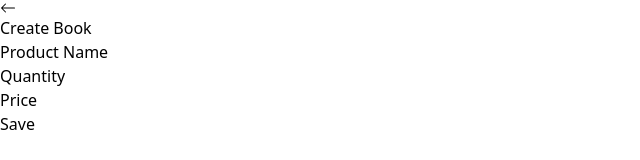
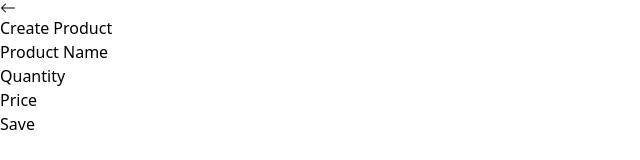
Before and after one commit to danurag1906/stock_management_frontend, a React (Vite) app: page /products/create in a window 1280 px wide. Shown: the top 160 px of the page, without its empty margins (0-640 px from the left). Built offline with nearby package versions, Linux system fonts and the light colour scheme; no server answers.

Commit message:
fixed typos

```diff
--- a/src/pages/CreateProduct.jsx
+++ b/src/pages/CreateProduct.jsx
@@ -41,7 +41,7 @@ const CreateProduct = () => {
   return (
     <div className='p-4' >
         <BackButton/>
-        <h1 className='text-3xl my-4' >Create Book</h1>
+        <h1 className='text-3xl my-4' >Create Product</h1>
         {loading?<Spinner/>:''}
         <div className='flex flex-col border-2 border-sky-400 roundex-xl w-[600px] p-4 mx-auto' >
             <div className='my-4' >
--- a/src/pages/DeleteProduct.jsx
+++ b/src/pages/DeleteProduct.jsx
@@ -32,7 +32,7 @@ const DeleteProduct = () => {
   return (
     <div className='p-4' >
         <BackButton/>
-        <h1 className='text-3xl my-4' >Delete Book</h1>
+        <h1 className='text-3xl my-4' >Delete Product</h1>
         {loading?<Spinner/>:''}
         <div className='flex flex-col items-center border-2 border-sky-400 rounded-xl w-[600px] p-8 m-auto' >
             <h3 className='text-2xl'> Are you sure you want to delete this product?</h3>
--- a/src/pages/EditProduct.jsx
+++ b/src/pages/EditProduct.jsx
@@ -50,7 +50,7 @@ const EditProduct = () => {
   return (
     <div className="p-4">
       <BackButton />
-      <h1 className="text-3xl my-4">Create Book</h1>
+      <h1 className="text-3xl my-4">Create Product</h1>
       {loading ? <Spinner /> : ""}
       <div className="flex flex-col border-2 border-sky-400 roundex-xl w-[600px] p-4 mx-auto">
         <div className="my-4">
```
